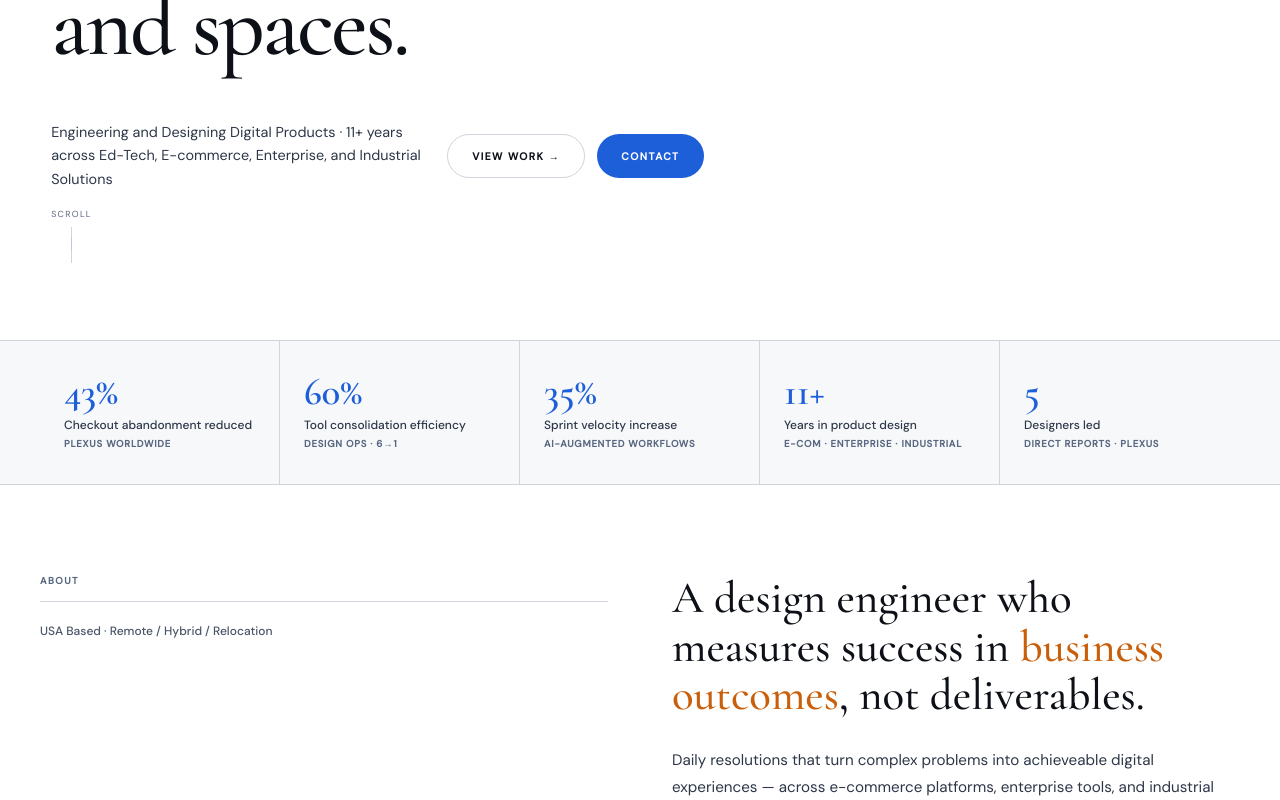
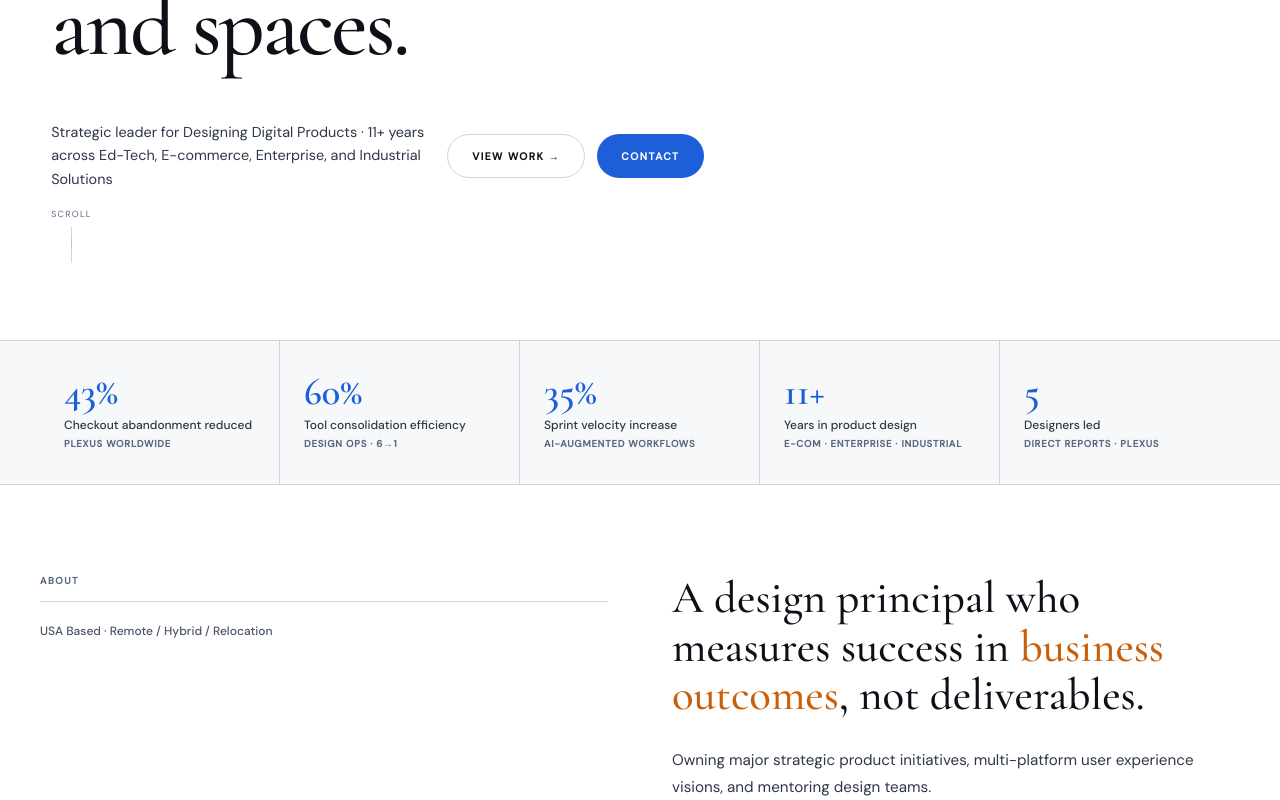
Before and after one commit to tangiblethinking/Testingonly001, a React (Vite) app: page / in a window 1280 px wide. Shown: the part 460-1260 px from the top of the page. Built offline with nearby package versions, Linux system fonts and the light colour scheme.

Commit message:
Update job title and description in Home.jsx

```diff
--- a/src/pages/Home.jsx
+++ b/src/pages/Home.jsx
@@ -246,7 +246,7 @@ export default function Home({ setPage }) {
             style={{ display: 'flex', flexWrap: 'wrap', alignItems: 'center', gap: '1rem', marginTop: 'clamp(1.5rem,4vw,3rem)' }}
           >
             <p style={{ fontSize: '0.9rem', color: INK_BODY, maxWidth: 380, lineHeight: 1.65, margin: 0 }}>
-              Engineering and Designing Digital Products · 11+ years across Ed-Tech, E-commerce, Enterprise, and Industrial Solutions
+              Strategic leader for Designing Digital Products · 11+ years across Ed-Tech, E-commerce, Enterprise, and Industrial Solutions
             </p>
             <div style={{ display: 'flex', gap: '0.75rem', flexWrap: 'wrap' }}>
               <button onClick={() => go(setPage, 'work')} style={{
@@ -318,13 +318,13 @@ export default function Home({ setPage }) {
           <div>
             <FadeUp>
               <h2 style={{ fontFamily: '"Cormorant Garamond",serif', fontSize: 'clamp(1.5rem,3.5vw,3rem)', color: INK, lineHeight: 1.08, marginBottom: '1.75rem', fontWeight: 500 }}>
-                A design engineer who measures success in{' '}
+                A design principal who measures success in{' '}
                 <em style={{ color: WARM, fontStyle: 'normal' }}>business outcomes</em>, not deliverables.
               </h2>
             </FadeUp>
             <FadeUp delay={0.1}>
               <p style={{ fontSize: '0.95rem', color: INK_BODY, lineHeight: 1.75, marginBottom: '1rem' }}>
-                Daily resolutions that turn complex problems into achieveable digital experiences — across e-commerce platforms, enterprise tools, and industrial applications.
+                 Owning major strategic product initiatives, multi-platform user experience visions, and mentoring design teams.
               </p>
             </FadeUp>
             <FadeUp delay={0.18}>
```
